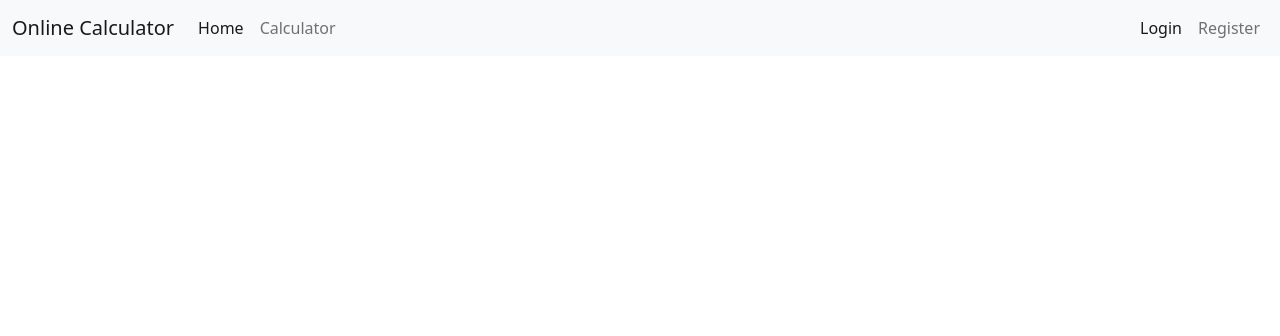
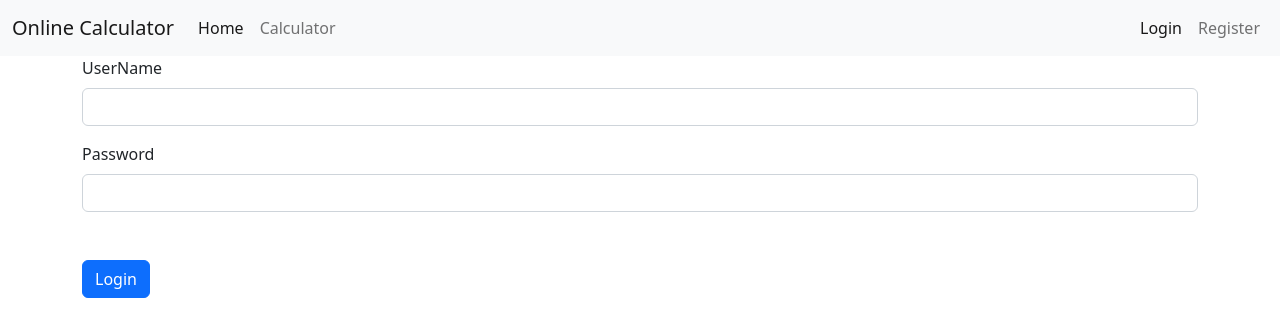
Before and after one commit to yangzho12138/Calculator, a React (Create React App) app in the folder calculator-app/: page /calculator/login in a window 1280 px wide. Before the commit this address led to /404. Shown: the top 336 px of the page. Built offline with nearby package versions, Linux system fonts and the light colour scheme.

Commit message:
2022-7-26 v1 login
login function

```diff
--- a/calculator-app/package.json
+++ b/calculator-app/package.json
@@ -8,6 +8,7 @@
     "@testing-library/react": "^13.3.0",
     "@testing-library/user-event": "^13.5.0",
     "bootstrap": "^5.2.0",
+    "jquery": "^3.6.0",
     "react": "^18.2.0",
     "react-dom": "^18.2.0",
     "react-redux": "^8.0.2",
--- a/calculator-app/src/components/app.jsx
+++ b/calculator-app/src/components/app.jsx
@@ -15,13 +15,13 @@ class App extends Component {
                 <NavBar />
                 <div className='container'>
                     <Routes>
-                        <Route path='/' element={<Home />}></Route>
-                        <Route path='/home' element={<Home />}></Route>
-                        <Route path='/calculator' element={<Calculator />}></Route>
-                        <Route path='/login' element={<Login />}></Route>
-                        <Route path='/register' element={<Register />}></Route>
-                        <Route path='/404' element={<NotFound />}></Route>
-                        <Route path='*' element={<Navigate replace to='/404' />}></Route>
+                        <Route path='/calculator' element={<Home />}></Route>
+                        <Route path='/calculator/home' element={<Home />}></Route>
+                        <Route path='/calculator/calculator' element={<Calculator />}></Route>
+                        <Route path='/calculator/login' element={<Login />}></Route>
+                        <Route path='/calculator/register' element={<Register />}></Route>
+                        <Route path='/calculator/404' element={<NotFound />}></Route>
+                        <Route path='/calculator/*' element={<Navigate replace to='/calculator/404' />}></Route>
                     </Routes>
                 </div>
             </React.Fragment>
--- a/calculator-app/src/components/content/login.jsx
+++ b/calculator-app/src/components/content/login.jsx
@@ -1,10 +1,58 @@
 import React, { Component } from 'react';
+import $ from 'jquery'
 
 class Login extends Component {
-    state = {  }
+    state = {
+        error_message:"",
+        username: "",
+        password: "",
+     }
+
+     handleClick = e =>{
+         e.preventDefault(); /* Instead of submitting directly, use ajax to submit, so need to prevent the default behavior */
+
+        if(this.state.username === "")
+            this.setState({error_message: "the username can not be null"})
+        else if(this.state.password === "")
+            this.setState({error_message: "the password can not be null"})
+        else{
+            $.ajax({
+                url: "https://app165.acapp.acwing.com.cn/calculator/login/",
+                type: "get",
+                data:{
+                    username: this.state.username,
+                    password: this.state.password,
+                },
+                DataType: "json",
+                success: resp => {
+                    if(resp.result === "success"){
+                        window.location.href="/calculator/"; /* relocation */
+                    }else{
+                        this.setState({error_message: "the username or password is wrong"});
+                    }
+                }
+            })
+        }
+     }
+
     render() {
         return (
             <React.Fragment>
+                <form>
+                    <div className="mb-3">
+                        <label htmlFor="username" className="form-label">UserName</label>
+                        {/* onChange: setState when there is an input*/}
+                        <input onChange={e => {this.setState({username: e.target.value})}} type="username" className="form-control" id="exampleInputEmail1" aria-describedby="emailHelp" />
+                    </div>
+                    <div className="mb-3">
+                        <label htmlFor="password" className="form-label">Password</label>
+                        <input onChange={e => {this.setState({password: e.target.value})}} type="password" className="form-control" id="exampleInputPassword1" />
+                    </div>
+                    <div style = {{height: "2rem", color: "red"}}>
+                        {this.state.error_message}
+                    </div>
+                    <button onClick={this.handleClick} type="submit" className="btn btn-primary">Login</button>
+                </form>
             </React.Fragment>
         );
     }
--- a/calculator-app/src/components/navbar.jsx
+++ b/calculator-app/src/components/navbar.jsx
@@ -8,25 +8,25 @@ class NavBar extends Component {
             <React.Fragment>
                 <nav className="navbar navbar-expand-lg navbar-light bg-light">
                     <div className="container-fluid">
-                        <Link className="navbar-brand" to="/">Online Calculator</Link>
+                        <Link className="navbar-brand" to="/calculator">Online Calculator</Link>
                         <button className="navbar-toggler" type="button" data-bs-toggle="collapse" data-bs-target="#navbarText" aria-controls="navbarText" aria-expanded="false" aria-label="Toggle navigation">
                             <span className="navbar-toggler-icon"></span>
                          </button>
                         <div className="collapse navbar-collapse" id="navbarText">
                             <ul className="navbar-nav me-auto mb-2 mb-lg-0">
                                 <li className="nav-item">
-                                    <Link className="nav-link active" to="/home">Home</Link>
+                                    <Link className="nav-link active" to="/calculator/home">Home</Link>
                                 </li>
                                 <li className="nav-item">
-                                    <Link className="nav-link" to="/calculator">Calculator</Link>
+                                    <Link className="nav-link" to="/calculator/calculator">Calculator</Link>
                                 </li>
                             </ul>
                             <ul className="navbar-nav">
                                 <li className="nav-item">
-                                    <Link className="nav-link active" to="/login">Login</Link>
+                                    <Link className="nav-link active" to="/calculator/login">Login</Link>
                                 </li>
                                 <li className="nav-item">
-                                    <Link className="nav-link" to="/register">Register</Link>
+                                    <Link className="nav-link" to="/calculator/register">Register</Link>
                                 </li>
                             </ul>
                         </div>
```
Also changed, not shown: 1 other file (tests, documents, lock files or other folders).
